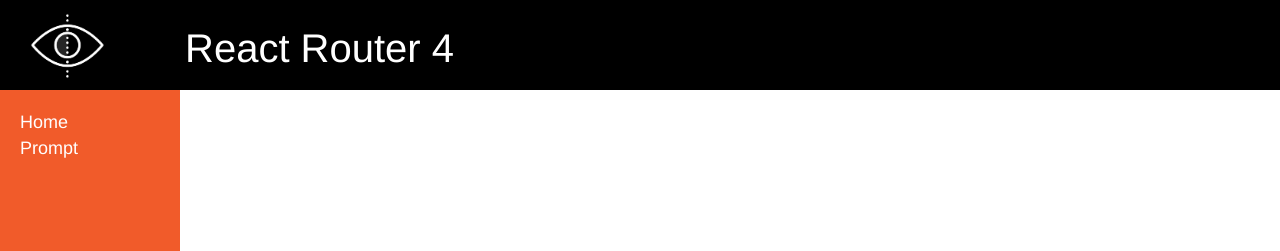
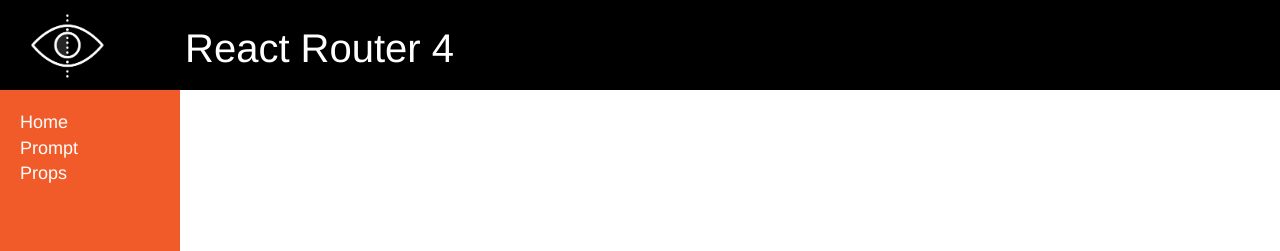
Before and after one commit to jerremy0929/rrp, a React (Create React App) app: page /props in a window 1280 px wide. Shown: the top 251 px of the page. Built offline with nearby package versions, Linux system fonts and the light colour scheme.

Commit message:
finish chapter 5-3， previous chapter is 5-2，ahhhhh~

```diff
--- a/src/App.tsx
+++ b/src/App.tsx
@@ -5,6 +5,7 @@
 import Header from './components/layout/Header'
 import Sidebar from './components/layout/Sidebar'
 import NameForm from './components/prompt/NameForm'
+import PropViewer from './components/PropViewer'
 
 const App = () => {
   return (
@@ -15,7 +16,8 @@
         <div className="rightContentContainer">
           <Switch>
             <Route path="/" component={Home} exact={true} />
-            <Route path="/prompt" component={NameForm} exact={true} />
+            <Route path="/prompt" component={NameForm} />
+            <Route path="/props" component={PropViewer} />
           </Switch>
         </div>
       </div>
--- /dev/null
+++ b/src/components/PropViewer.tsx
@@ -0,0 +1,8 @@
+import React from 'react'
+import { RouteComponentProps } from 'react-router-dom'
+
+const PropViewer: React.FC<RouteComponentProps> = ({ match, location }) => {
+  return <h1>{location.key}</h1>
+}
+
+export default PropViewer
--- a/src/components/layout/Sidebar.tsx
+++ b/src/components/layout/Sidebar.tsx
@@ -10,6 +10,9 @@
       <Link className="navLink" to="/prompt">
         Prompt
       </Link>
+      <Link className="navLink" to="/props">
+        Props
+      </Link>
     </div>
   )
 }
```
